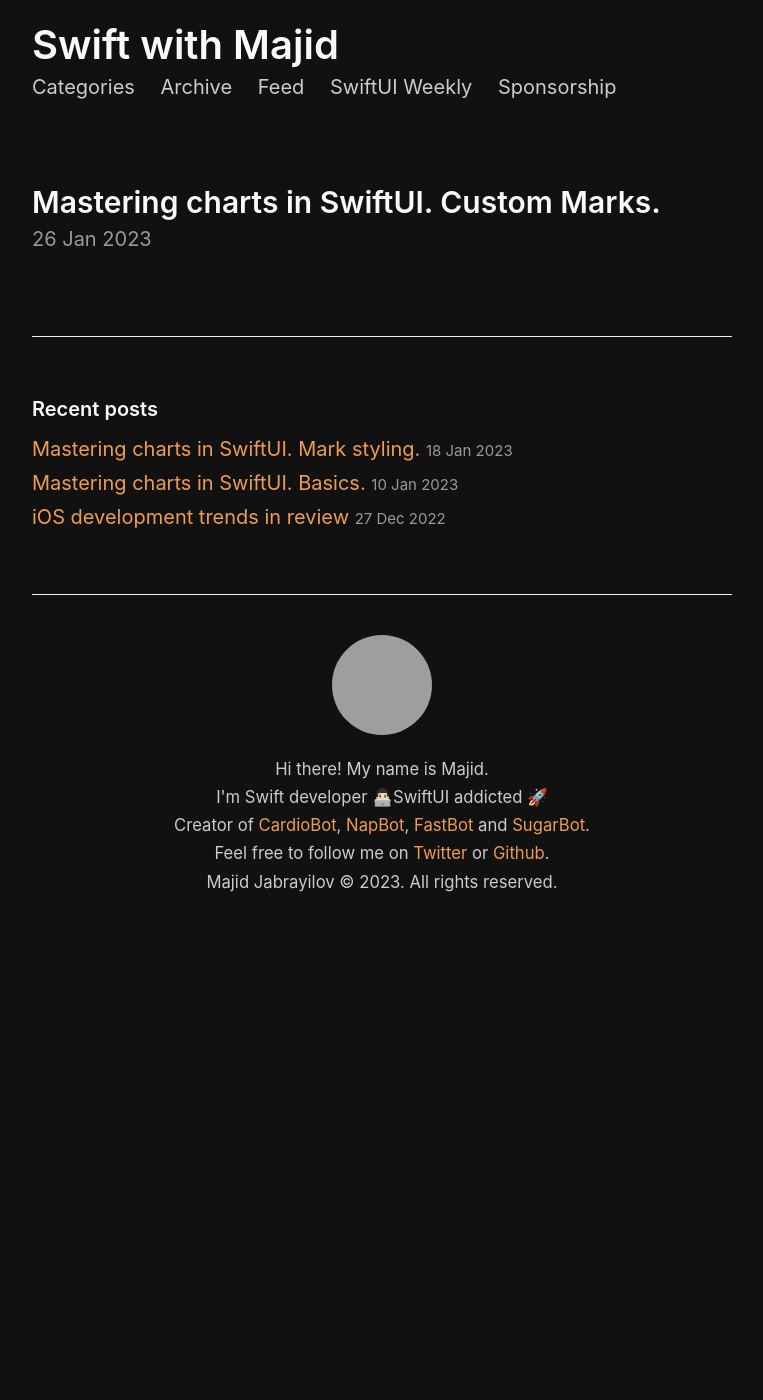
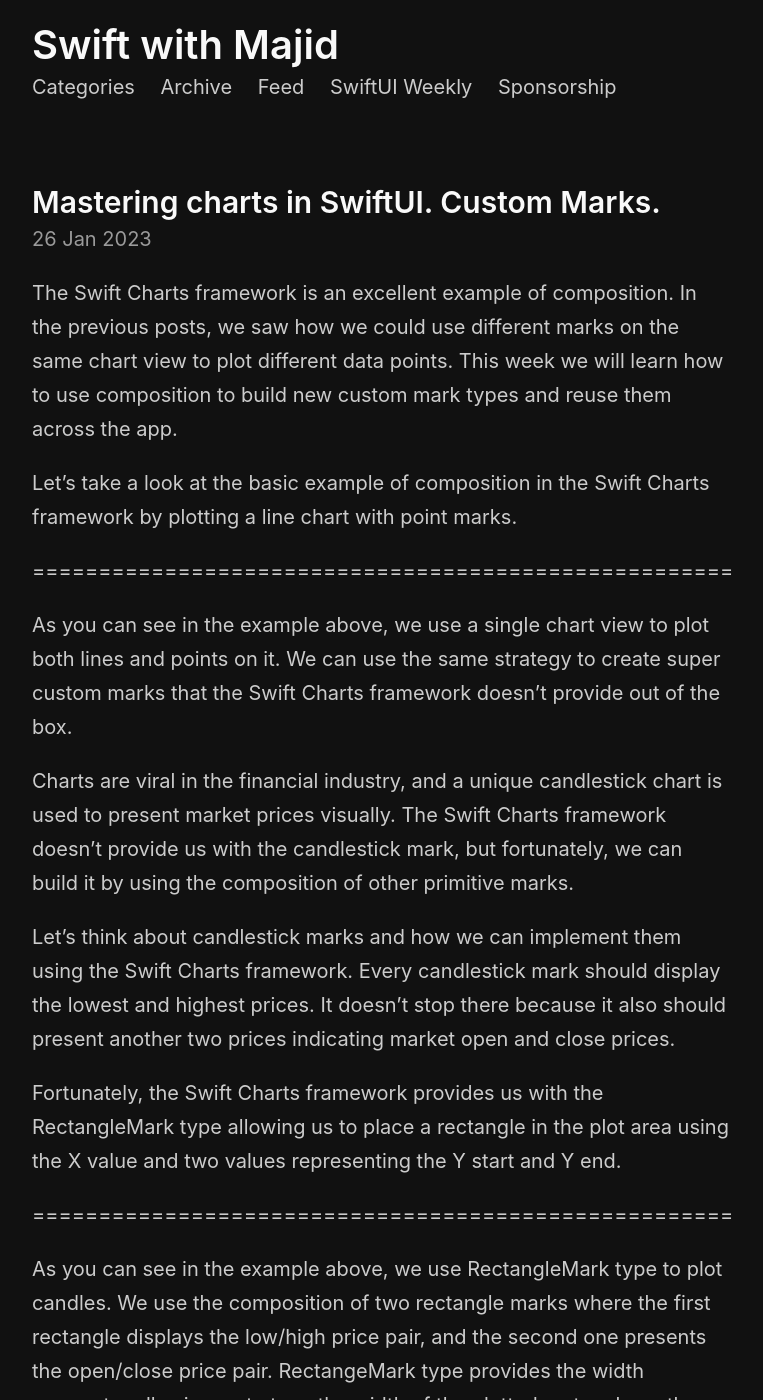
Before and after one commit to mecid/mecid.github.io, a Jekyll site: the page built from _posts/2023-01-26-mastering-charts-in-swiftui-custom-marks.md, in a window 1280 px wide and 1400 px high. Shown: the whole window, without its empty margins (258-1021 px from the left). Built offline with Jekyll 4.4.1, drawn with Linux system fonts in a browser that asks for light colours; some of the changed text lies outside the part shown; grey boxes are pictures that could not be loaded.

Commit message:
custom chart marks post content added

```diff
--- a/_posts/2023-01-26-mastering-charts-in-swiftui-custom-marks.md
+++ b/_posts/2023-01-26-mastering-charts-in-swiftui-custom-marks.md
@@ -2,3 +2,37 @@
 title: Mastering charts in SwiftUI. Custom Marks.
 layout: post
 ---
+
+The Swift Charts framework is an excellent example of composition. In the previous posts, we saw how we could use different marks on the same chart view to plot different data points. This week we will learn how to use composition to build new custom mark types and reuse them across the app.
+
+Let's take a look at the basic example of composition in the Swift Charts framework by plotting a line chart with point marks.
+
+=====================================================
+
+As you can see in the example above, we use a single chart view to plot both lines and points on it. We can use the same strategy to create super custom marks that the Swift Charts framework doesn't provide out of the box.
+
+Charts are viral in the financial industry, and a unique candlestick chart is used to present market prices visually. The Swift Charts framework doesn't provide us with the candlestick mark, but fortunately, we can build it by using the composition of other primitive marks.
+
+Let's think about candlestick marks and how we can implement them using the Swift Charts framework. Every candlestick mark should display the lowest and highest prices. It doesn't stop there because it also should present another two prices indicating market open and close prices.
+
+Fortunately, the Swift Charts framework provides us with the RectangleMark type allowing us to place a rectangle in the plot area using the X value and two values representing the Y start and Y end.
+
+=====================================================
+
+As you can see in the example above, we use RectangleMark type to plot candles. We use the composition of two rectangle marks where the first rectangle displays the low/high price pair, and the second one presents the open/close price pair. RectangeMark type provides the width parameter allowing us to tune the width of the plotted rectangle on the chart. We efficiently use it to separate two pairs of prices visually.
+
+Ok, it looks good, but in the case of the chart-heavy financial apps, we might have a bunch of screens with different candlestick charts, and I don't want to duplicate this code so many times. I want to extract my code in the particular CandlestickMark type and reuse it across my app.
+
+Fortunately, the Swift Charts framework provides us with the ChartContent protocol. Every mark provided by the Swift Charts framework conforms to this protocol and inherits basic modifiers like foregroundStyle, offset, etc.
+
+=====================================================
+
+Here we create the CandlestickMark type conforming to the ChartContent protocol. The ChartContent protocol has the only requirement: the body property, which should return some instance of the ChartContent protocol. The API is very similar to SwiftUI's View protocol.
+
+In the body property of the CandlestickMark, we use the same pair of RectangleMark to plot our candle. Here we follow the same API that other mark types provide and use the PlottableValue type as input for our mark type. Now we are ready to use it in our code.
+
+=====================================================
+
+By conforming our type to the ChartContent protocol, we create another fully-functional mark type that inherits all the modifiers we used to see in standard marks. We can easily apply the foregroundStyle or offset modifiers on it.
+
+Today we learned how to use composition in the Swift Charts framework to create new types of marks and reuse them across the app.
```
